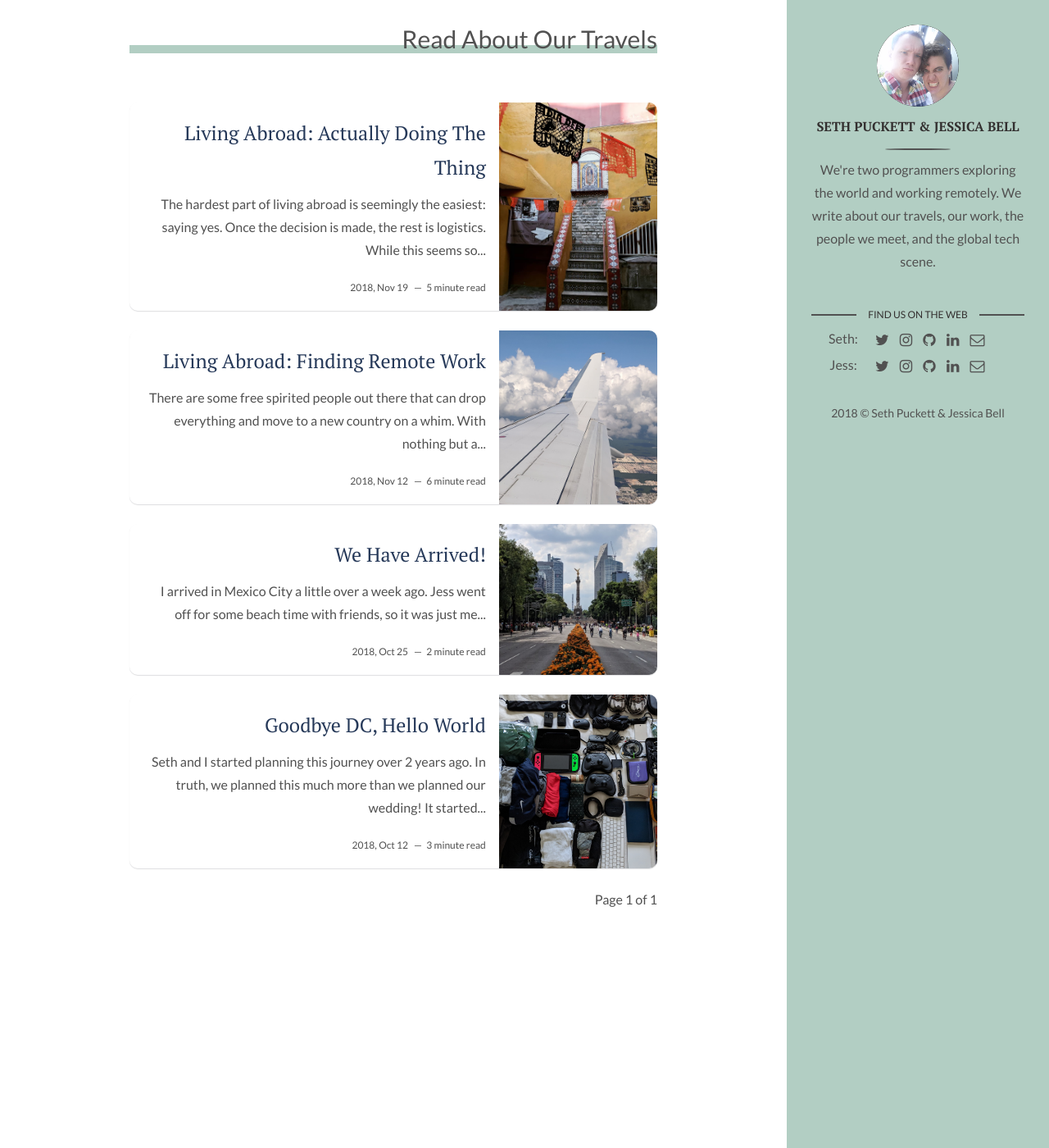
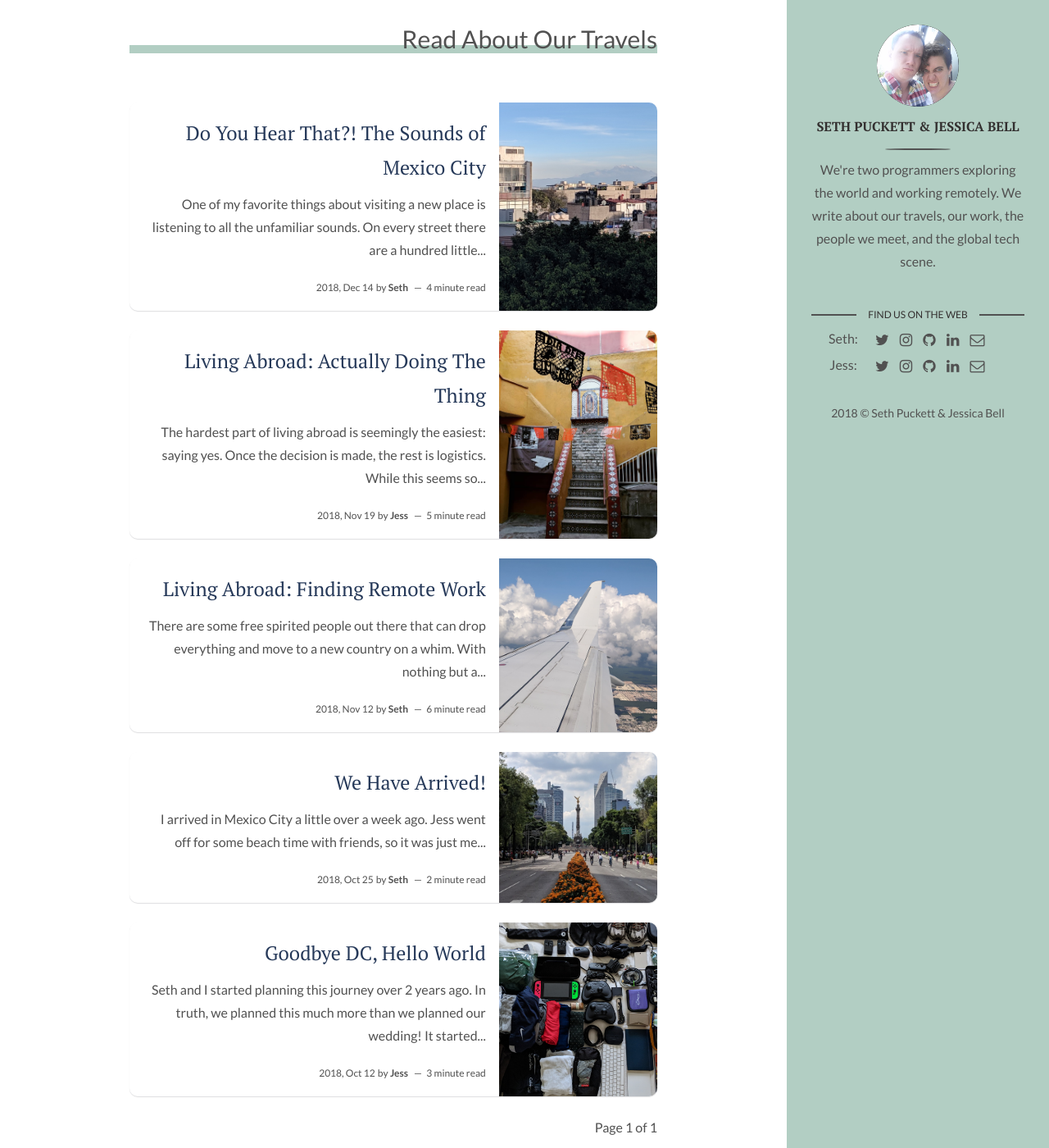
Before and after one commit to sirjessthebrave/sethandjess, a Jekyll site: the page built from index.html, in a window 1280 px wide and 1400 px high. Shown: the whole window at 82% size. Built offline with Jekyll 4.4.1, drawn with Linux system fonts in a browser that asks for light colours; the list of posts is cut into pages by our own code.

Commit message:
publish the sounds of mexico city post

```diff
--- a/_posts/2018-11-19-living-abroad-just-do-the-thing.md
+++ b/_posts/2018-11-19-living-abroad-just-do-the-thing.md
@@ -6,7 +6,7 @@ description:
 img: posts/2018-11-19/puebla.jpg
 fig-caption:
 tags: [Remote Work]
-author: Jessica
+author: Jess
 ---
 The hardest part of living abroad is seemingly the easiest: saying yes. Once the decision is made, the rest is logistics. While this seems so simple, actually committing to the trip (and the work associated with it) is the first, and scariest thing. When we decided to do it, we picked a date (fall of the next year) and started planning. Setting a departure date gives you a time frame to work with - else you will continue to plan, dream, and think about the trip but never actually make the jump.
 
--- a/_drafts/2018-12-13-the-sounds-of-mexico-city.md
+++ b/_posts/2018-12-14-the-sounds-of-mexico-city.md
@@ -1,9 +1,9 @@
 ---
 layout: post
 title: "Do You Hear That?! The Sounds of Mexico City"
-date: 2018-12-13
+date: 2018-12-14
 description:
-img: posts/2018-12-13/mountain-banner.jpg
+img: posts/2018-12-14/mountain-banner.jpg
 fig-caption:
 tags: [Mexico, Mexico City]
 author: Seth
@@ -14,22 +14,16 @@ One of my favorite things about visiting a new place is listening to all the unf
 And wow is this place noisy. Shockingly noisy sometimes. Life is lived in the streets here in a way that is different than anywhere else. If you're looking to buy something there's a good chance you'll run into somebody outside selling exactly what you need. You can see (and hear) these street vendors hawking their wares in small markets and on large thoroughfares throughout the city. And not to worry if you're hungry. <a href="https://en.wikipedia.org/wiki/Mexican_street_food" target="_blank">The streets are filled with people making and eating food</a>. Tortas, tacos, chilaquiles, fresh fruit, and everything else. The sounds of sizzling oil, meat on the grill, and vegetables being chopped are ever-present. You should definitely try the food if you get the chance. You might experience some intestinal distress if you're not used to it, but it's worth it.
 
 <div class="img-container full">
-  <img src="{{site.baseurl}}/assets/img/posts/2018-12-13/foods.jpg" alt="Mexican Street Food" />
+  <img src="{{site.baseurl}}/assets/img/posts/2018-12-14/foods.jpg" alt="Mexican Street Food" />
   <div class="img-caption">Typical food stall preparing antojitos during a Día de Muertos celebration</div>
 </div>
-
-To say that Mexico City has a traffic problem is <a href="https://www.nearshoreamericas.com/mexico-city-traffic-congested-country-earth/" target="_blank">a bit of an understatement</a>. The traffic signs and lights are taken as mere suggestions here, and gridlock is frequent. Expect to hear blaring car horns at all hours. And just like everywhere else in the world these horns accomplish absolutely nothing. The other drivers never clear a path (shocking), much to the chagrin of the red-faced, white-knuckled honkers. They don't let that deter them, though. They go right on honking. Personally, I think using a car horn should be a <a href="https://en.wikipedia.org/wiki/List_of_methods_of_capital_punishment" target="_blank">punishable offense</a>. But for now it's just something you have to live with.
-
-Bars and restaurants often stay open through the night here. And house parties can easily last until dawn. Fueled by tequila and chicharrónes, these are not quiet affairs. My advice is to keep earplugs handy if you want to get any sleep. Or better yet forget the sleep, pick up a bottle of tequila, and join in the fun.
 
 Do you like dogs? Do you like **_ten million_** dogs? Well, then, I've got good news for you. Dogs are everywhere in Mexico City. I think it's a law here that every citizen must own at least three. They're adorable and oh man do they love to bark. Go to Parque México on a Saturday and you'll see a world where dogs rule and humans are little more than their faithful and obedient companions.
 
 <div class="img-container full">
-  <img src="{{site.baseurl}}/assets/img/posts/2018-12-13/dog-park.jpg" alt="Dogs in Parque México" />
+  <img src="{{site.baseurl}}/assets/img/posts/2018-12-14/dog-park.jpg" alt="Dogs in Parque México" />
   <div class="img-caption">Dogs run the show around here.</div>
 </div>
-
----
 
 # Bells, Whistles, and Loud Speakers
 
@@ -37,7 +31,7 @@ Some of the most surprising noises come from speakers and whistles mounted on ve
 
 ## Tamales Oaxaqueños! Tamales Calientitos!
 
-Ever wake up in the middle of the night craving a tamale? This is your guy. The same recording is used by countless tamale vendors throughout the city. It has permeated Mexican pop culture so much that you can hear it in songs, ring tones, and TV shows.
+Ever wake up in the middle of the night craving a tamale? This is your guy. The same recording is used by countless tamale vendors throughout the city. Reportedly the recording even interrupted a presidential press conference, in the form of a <a href="https://www.latimes.com/world/mexico-americas/la-fg-mexico-sounds-2018-story.html" target="_blank">ringtone</a>.
 
 <div class="video-container">
   <iframe src="https://www.youtube.com/embed/VzjlyeeXnec" frameborder="0" allow="accelerometer; autoplay; encrypted-media; gyroscope; picture-in-picture" allowfullscreen></iframe>
--- a/assets/css/main.css
+++ b/assets/css/main.css
@@ -1157,7 +1157,8 @@ footer .copyright {
 }
 
 .post .post-content .post-date,
-.post .post-content .post-words {
+.post .post-content .post-words,
+.post .post-content .post-author {
   font-size: 12px;
 }
 
--- a/index.html
+++ b/index.html
@@ -7,7 +7,8 @@ layout: main
   <div class="post-content">
     <h2 class="post-title"><a href="{{post.url | prepend: site.baseurl}}">{{post.title}}</a></h2>
     <p>{{ post.content | strip_html | truncatewords: 25 }}</p>
-    <span class="post-date">{{post.date | date: '%Y, %b %d'}}&nbsp;&nbsp;&nbsp;—&nbsp;</span>
+    <span class="post-date">{{post.date | date: '%Y, %b %d'}}</span>
+    <span class="post-author">by <strong>{{post.author}}</strong>&nbsp;&nbsp;&nbsp;—&nbsp;</span>
     <span class="post-words">{% capture words %}{{ post.content | number_of_words }}{% endcapture %}{% unless words contains "-" %}{{ words | plus: 250 | divided_by: 250 | append: " minute read" }}{% endunless %}</span>
   </div>
   {% if post.img %}
```
Also changed, not shown: other parts of _posts/2018-12-14-the-sounds-of-mexico-city.md (+1 -1 lines), assets/img/posts/2018-12-14/dog-park.jpg (renamed from assets/img/posts/2018-12-13/dog-park.jpg), assets/img/posts/2018-12-14/foods.jpg (renamed from assets/img/posts/2018-12-13/foods.jpg), assets/img/posts/2018-12-14/mountain-banner.jpg (renamed from assets/img/posts/2018-12-13/mountain-banner.jpg).
